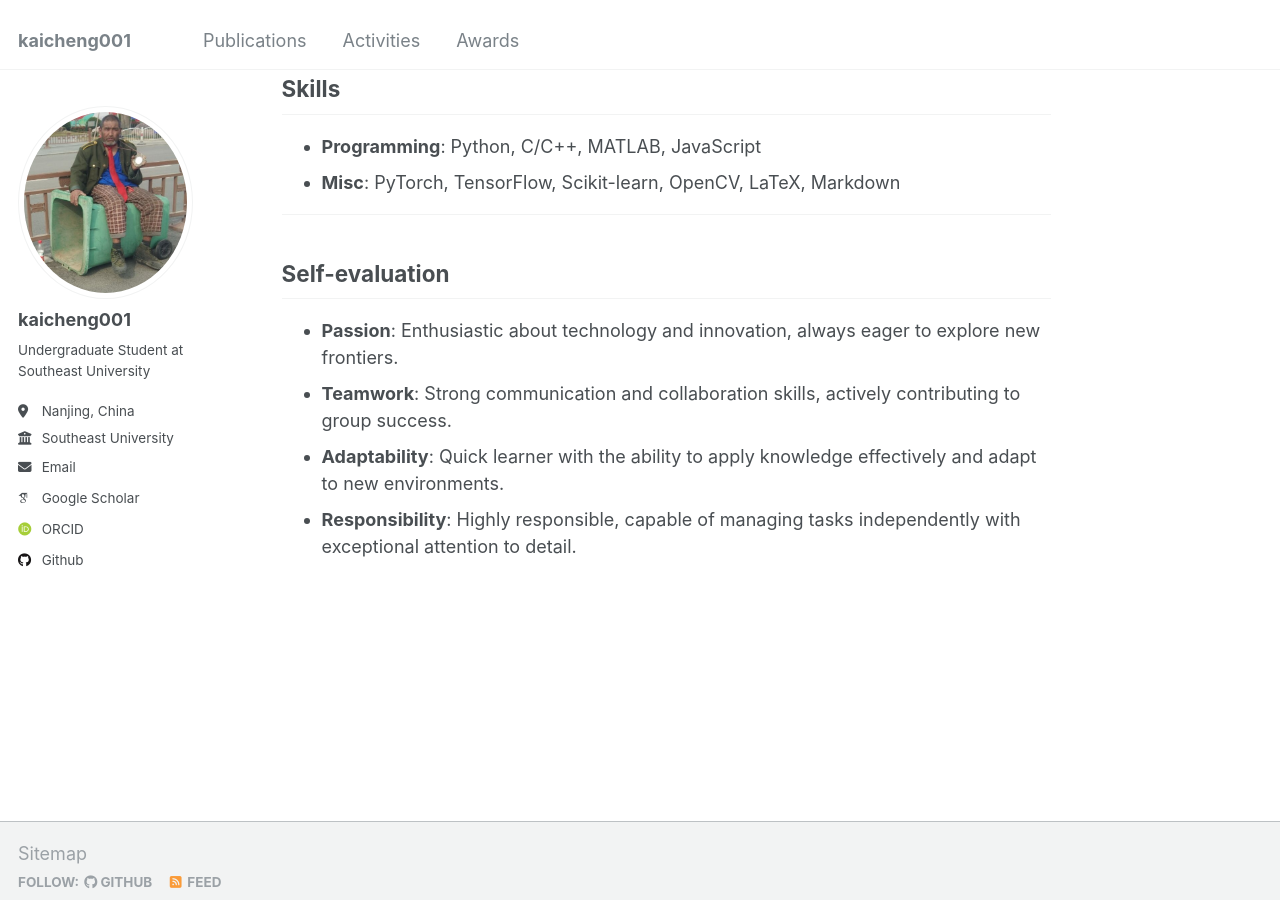
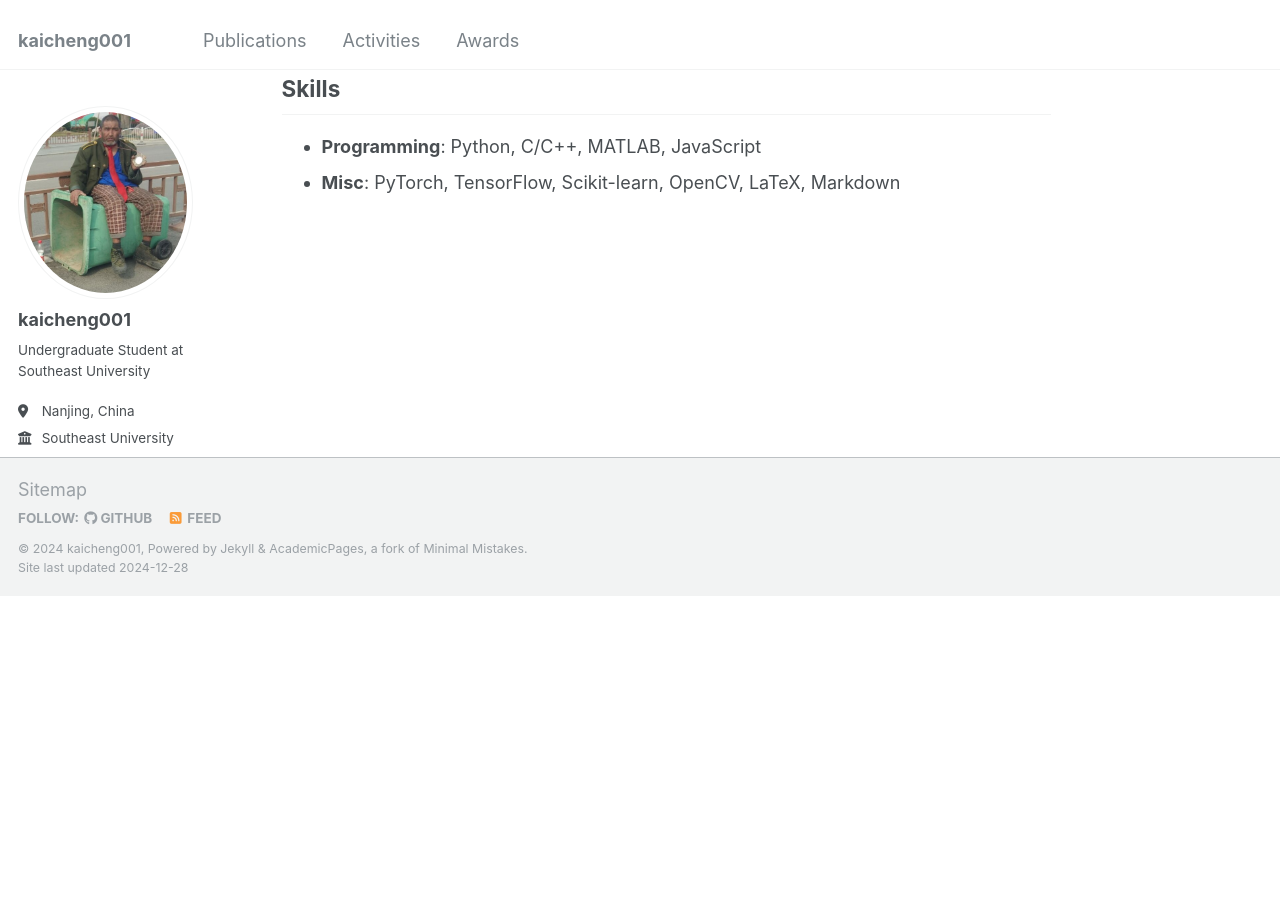
Before and after one commit to kaicheng001/kaicheng001.github.io, a Jekyll site: the page built from _pages/about.md, in a window 1280 px wide and 900 px high, scrolled down 3269 px. Built offline with Jekyll 4.4.1, drawn with Linux system fonts in a browser that asks for light colours; some web fonts are replaced; after the commit the page ends 3864 px from its top, so only the background shows below that.

Commit message:
remove self-evaluation

```diff
--- a/_pages/about.md
+++ b/_pages/about.md
@@ -105,12 +105,3 @@ InstDisc ([arXiv](https://arxiv.org/abs/1805.01978)), InvaSpread ([IEEE](https:/
 
 - **Programming**: Python, C/C++, MATLAB, JavaScript
 - **Misc**: PyTorch, TensorFlow, Scikit-learn, OpenCV, LaTeX, Markdown
-
----
-
-## Self-evaluation
-
-- **Passion**: Enthusiastic about technology and innovation, always eager to explore new frontiers.
-- **Teamwork**: Strong communication and collaboration skills, actively contributing to group success.
-- **Adaptability**: Quick learner with the ability to apply knowledge effectively and adapt to new environments.
-- **Responsibility**: Highly responsible, capable of managing tasks independently with exceptional attention to detail.
```
